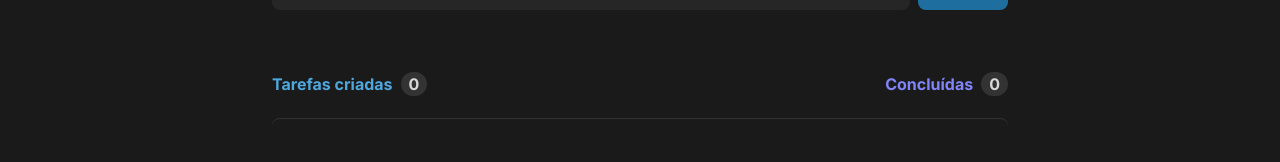
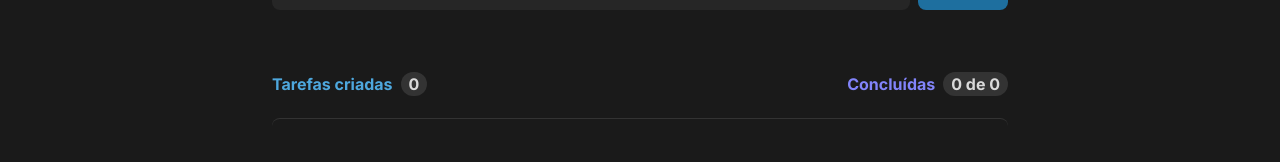
Before and after one commit to walefe/todo-ig, a React (Vite) app: page / in a window 1280 px wide. Shown: the part 215-377 px from the top of the page. Built offline with nearby package versions, Linux system fonts and the light colour scheme.

Commit message:
chore: show value of tasks done

```diff
--- a/src/pages/Home/index.tsx
+++ b/src/pages/Home/index.tsx
@@ -1,4 +1,4 @@
-import { FormEvent, useState } from 'react'
+import { FormEvent, useEffect, useState } from 'react'
 import { v4 as uuid } from 'uuid'
 import { PlusCircle } from 'phosphor-react'
 import {
@@ -27,6 +27,7 @@ export interface TasksProps {
 export function Home() {
   const [inputContent, setInputContent] = useState('')
   const [tasks, setTasks] = useState<TasksProps[]>([])
+  const [tasksDone, setTasksDone] = useState(0)
 
   function handleCreateTask(event: FormEvent<HTMLFormElement>) {
     event.preventDefault()
@@ -43,6 +44,14 @@ export function Home() {
     const removedTask = tasks.filter((task) => task.id !== taskId)
     setTasks(removedTask)
   }
+
+  useEffect(() => {
+    const done = tasks.reduce((acc, currentValue) => {
+      if (currentValue.isChecked) acc++
+      return acc
+    }, 0)
+    setTasksDone((state) => done)
+  }, [tasks])
 
   return (
     <Container>
@@ -71,7 +80,7 @@ export function Home() {
 
           <TasksDone>
             Concluídas
-            <span>0</span>
+            <span>{`${tasksDone} de ${tasks.length}`}</span>
           </TasksDone>
         </Info>
         <TasksContainer>
```
